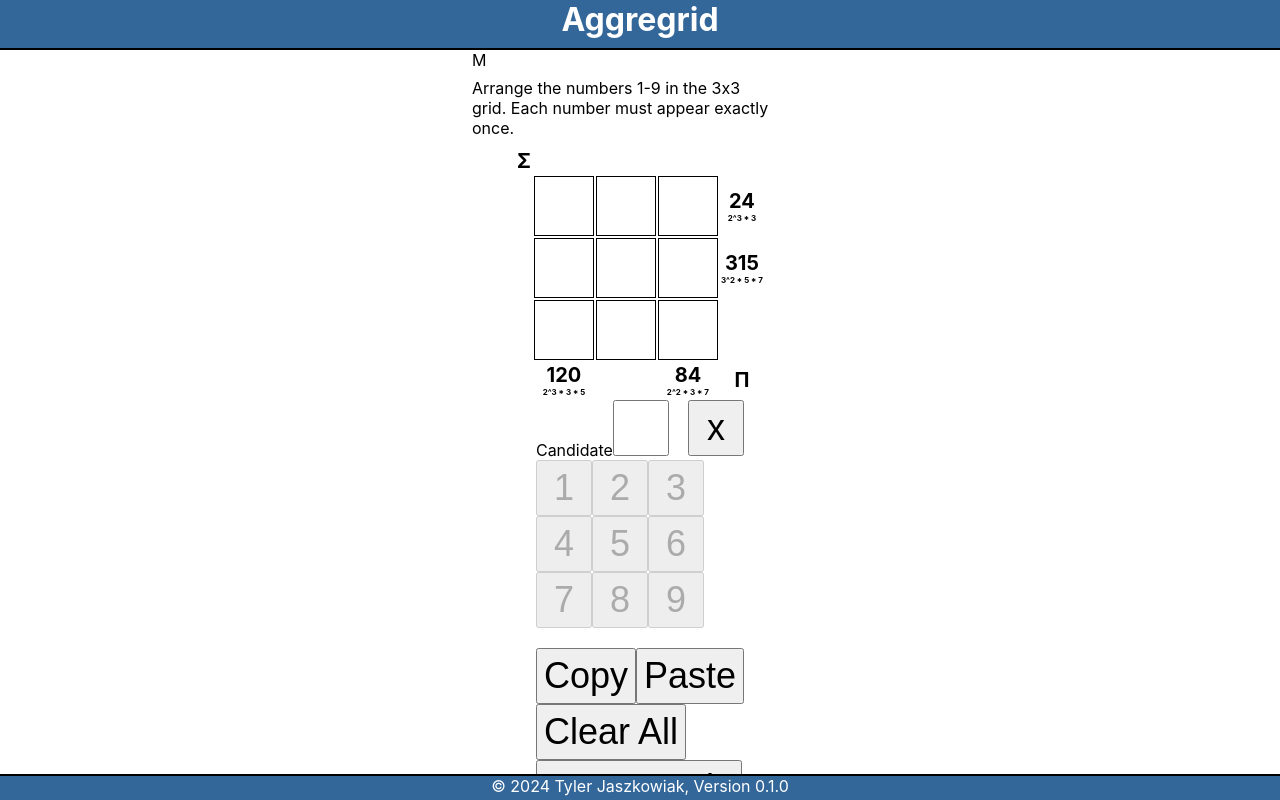
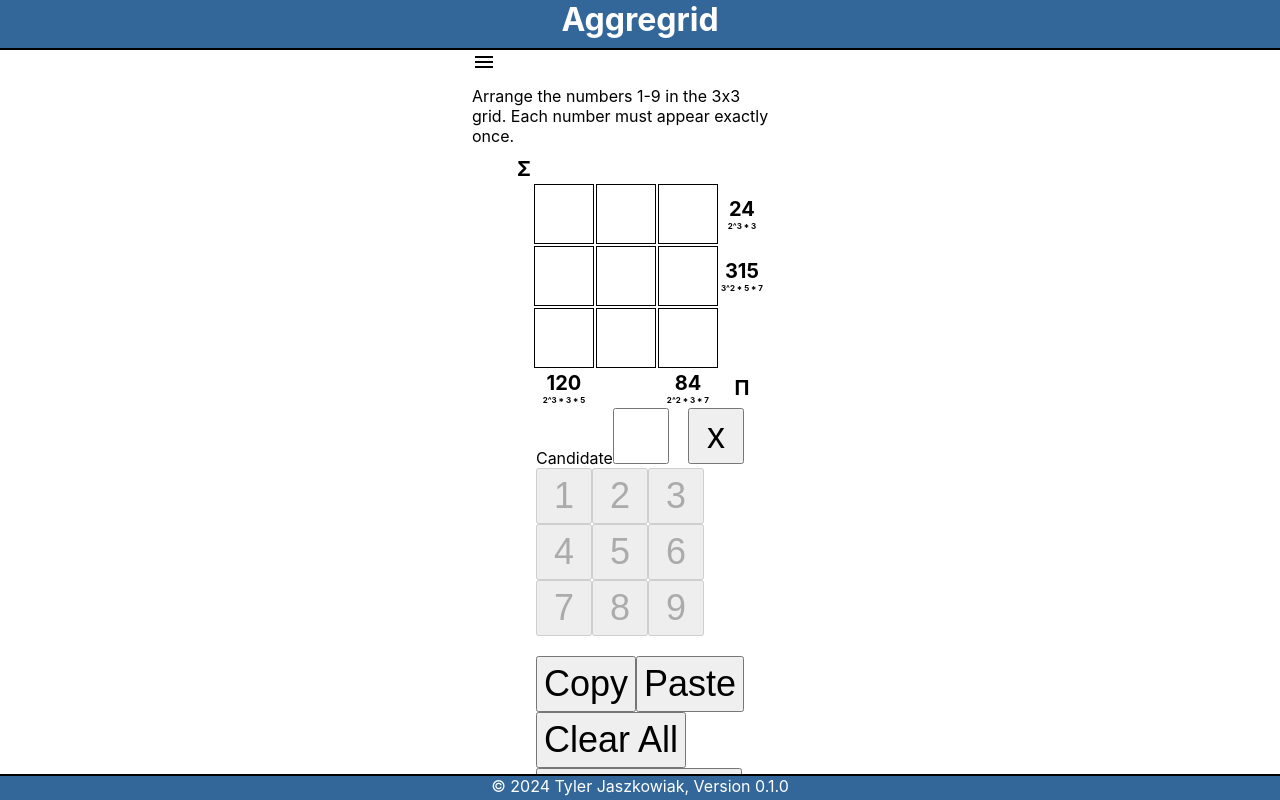
Before and after one commit to tjasz/aggregrid, a React (Create React App) app: page / in a window 1280 px wide. Both pictures are taken after a click on the button "New Puzzle". Built offline with nearby package versions, Linux system fonts and the light colour scheme.

Commit message:
Use icon for menu

```diff
--- a/package.json
+++ b/package.json
@@ -6,6 +6,7 @@
   "dependencies": {
     "@emotion/react": "^11.13.0",
     "@emotion/styled": "^11.13.0",
+    "@mui/icons-material": "^5.16.7",
     "@mui/material": "^5.16.7",
     "@testing-library/jest-dom": "^5.17.0",
     "@testing-library/react": "^13.4.0",
--- a/src/GameMenu.tsx
+++ b/src/GameMenu.tsx
@@ -1,6 +1,7 @@
 import Menu from "@mui/material/Menu";
 import MenuItem from "@mui/material/MenuItem";
 import ListItemText from "@mui/material/ListItemText";
+import MenuIcon from "@mui/icons-material/Menu";
 import { useState } from "react";
 
 type MousePosition = {
@@ -34,7 +35,7 @@ export default function GameMenuProps(
   };
 
   return <>
-    <span onClick={handleContextMenu}>M</span>
+    <span onClick={handleContextMenu}><MenuIcon /></span>
     <Menu
       open={contextMenu !== null}
       onClose={handleClose}
--- a/tsconfig.json
+++ b/tsconfig.json
@@ -18,7 +18,10 @@
     "resolveJsonModule": true,
     "isolatedModules": true,
     "noEmit": true,
-    "jsx": "react-jsx"
+    "jsx": "react-jsx",
+    "types": [
+      "material-ui"
+    ]
   },
   "include": [
     "src"
```
Also changed, not shown: 1 other file (tests, documents, lock files or other folders).
